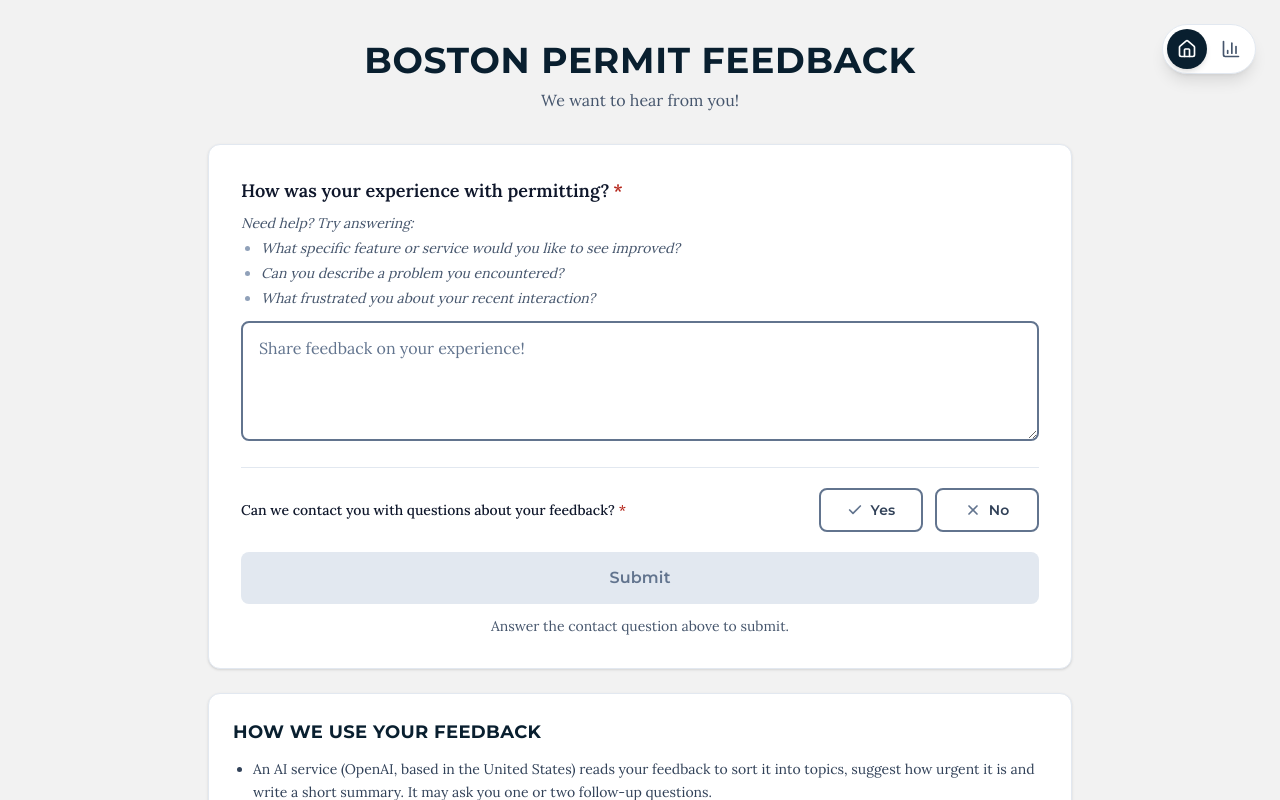
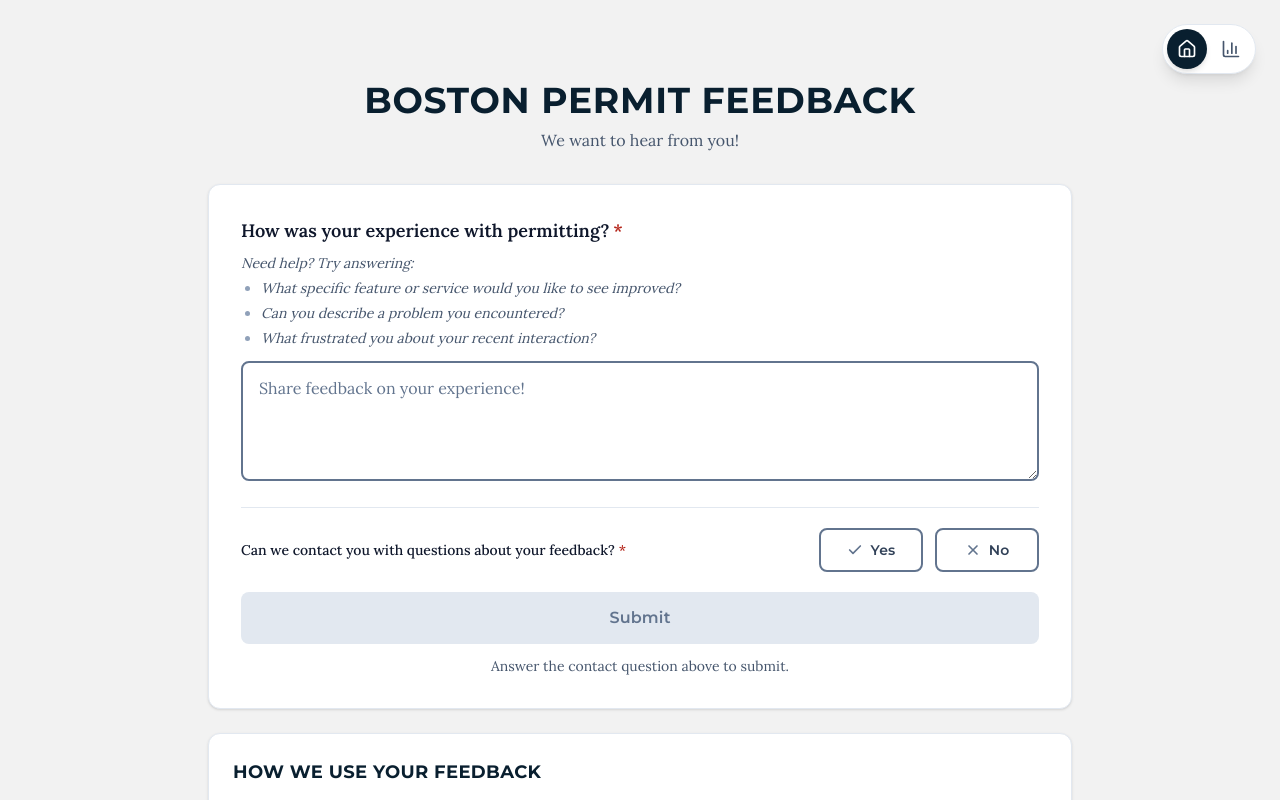
Before and after one commit to GovLab/OpenFeedback, a Next.js app in the folder frontend/: page / in a window 1280 px wide. Shown: the top 800 px of the page. Built offline with nearby package versions, Linux system fonts and the light colour scheme; no server answers.

Commit message:
fix(a11y): keep the public heading clear of the fixed nav pill (WCAG 1.4.10)
From 640 px the top padding dropped to 40 px, so the heading box sat under
the navigation pill at 200% zoom. The top padding stays at 5rem.

```diff
--- a/frontend/app/page.tsx
+++ b/frontend/app/page.tsx
@@ -24,7 +24,7 @@ export default function Home() {
       <Navigation />
 
       {/* Main Content */}
-      <main className="mx-auto min-w-[320px] max-w-4xl px-4 pt-20 pb-8 sm:py-10">
+      <main className="mx-auto min-w-[320px] max-w-4xl px-4 pt-20 pb-8 sm:pb-10">
         {/* Minimal Header - centered and clean */}
         <div className="mb-8 text-center">
           <h1 className="mb-2 text-3xl tracking-tight text-[#091F2F] sm:text-4xl">
```
